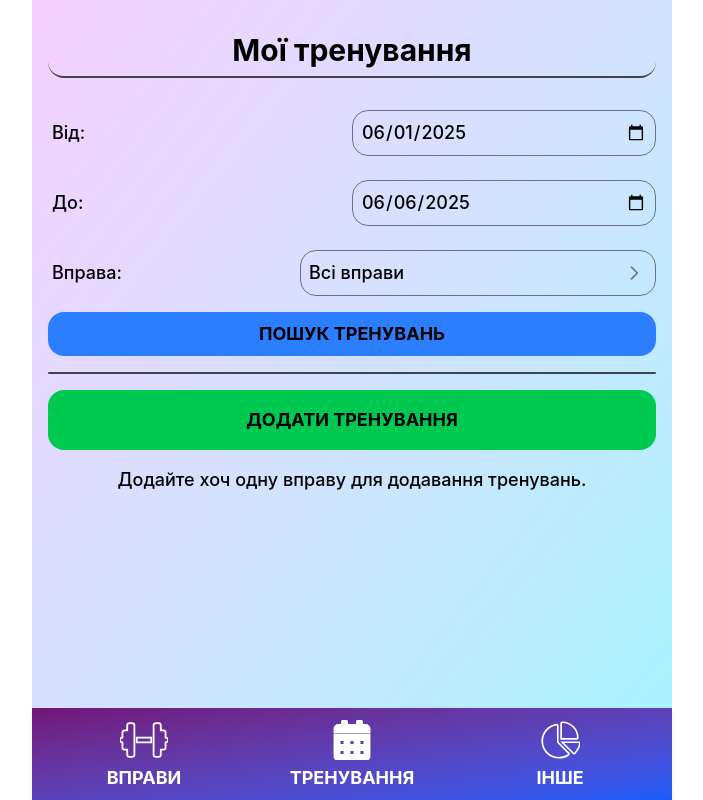
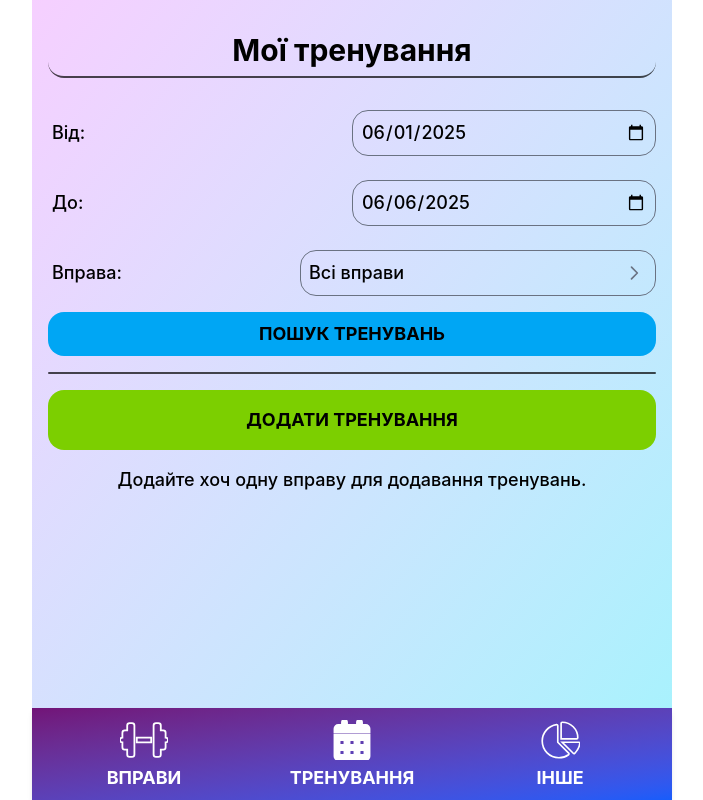
Before and after one commit to Riksev/physical-exercises-manager, a React (Vite) app: page / in a window 1280 px wide. Shown: the whole page, without its empty margins (288-991 px from the left). Built offline with nearby package versions, Linux system fonts and the light colour scheme.

Commit message:
changed palette

```diff
--- a/src/index.css
+++ b/src/index.css
@@ -18,18 +18,18 @@ html {
    }
 
    .button-remove {
-      @apply bg-red-500 hover:bg-red-800 active:bg-red-900 disabled:cursor-not-allowed disabled:bg-red-900;
+      @apply bg-rose-500 hover:bg-rose-800 active:bg-rose-900 disabled:cursor-not-allowed disabled:bg-rose-900;
    }
 
    .button-edit {
-      @apply bg-amber-500 hover:bg-amber-600 active:bg-amber-700 disabled:cursor-not-allowed disabled:bg-amber-700;
+      @apply bg-yellow-500 hover:bg-yellow-600 active:bg-yellow-700 disabled:cursor-not-allowed disabled:bg-yellow-700;
    }
    .button-add {
-      @apply bg-green-500 hover:bg-green-600 active:bg-green-700 disabled:cursor-not-allowed disabled:bg-green-700;
+      @apply bg-lime-500 hover:bg-lime-600 active:bg-lime-700 disabled:cursor-not-allowed disabled:bg-lime-700;
    }
 
    .button-action {
-      @apply bg-blue-500 hover:bg-blue-600 active:bg-blue-700 disabled:cursor-not-allowed disabled:bg-blue-700;
+      @apply bg-sky-500 hover:bg-sky-600 active:bg-sky-700 disabled:cursor-not-allowed disabled:bg-sky-700;
    }
 
    .button-close {
@@ -82,7 +82,7 @@ html {
    }
 
    .modal-content {
-      @apply mx-4 flex max-h-[90vh] w-full flex-col rounded-xl border-2 border-black/70 bg-white p-6 font-medium shadow-lg sm:w-2/3 lg:w-1/3;
+      @apply mx-4 flex max-h-[90vh] w-full flex-col rounded-2xl border-2 border-black/70 bg-white p-6 font-medium shadow-lg sm:w-2/3 lg:w-1/3;
    }
 
    .modal-header {
```
